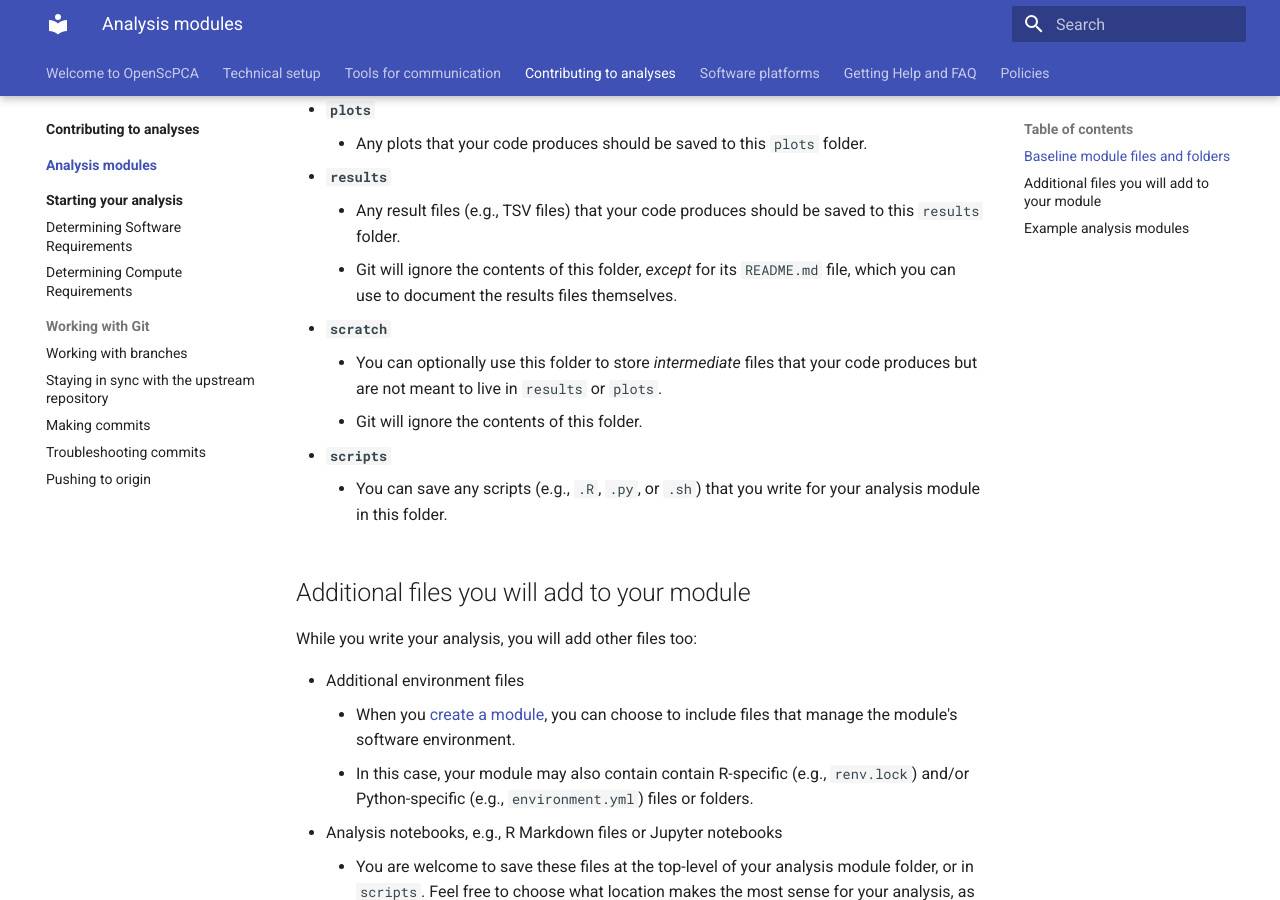
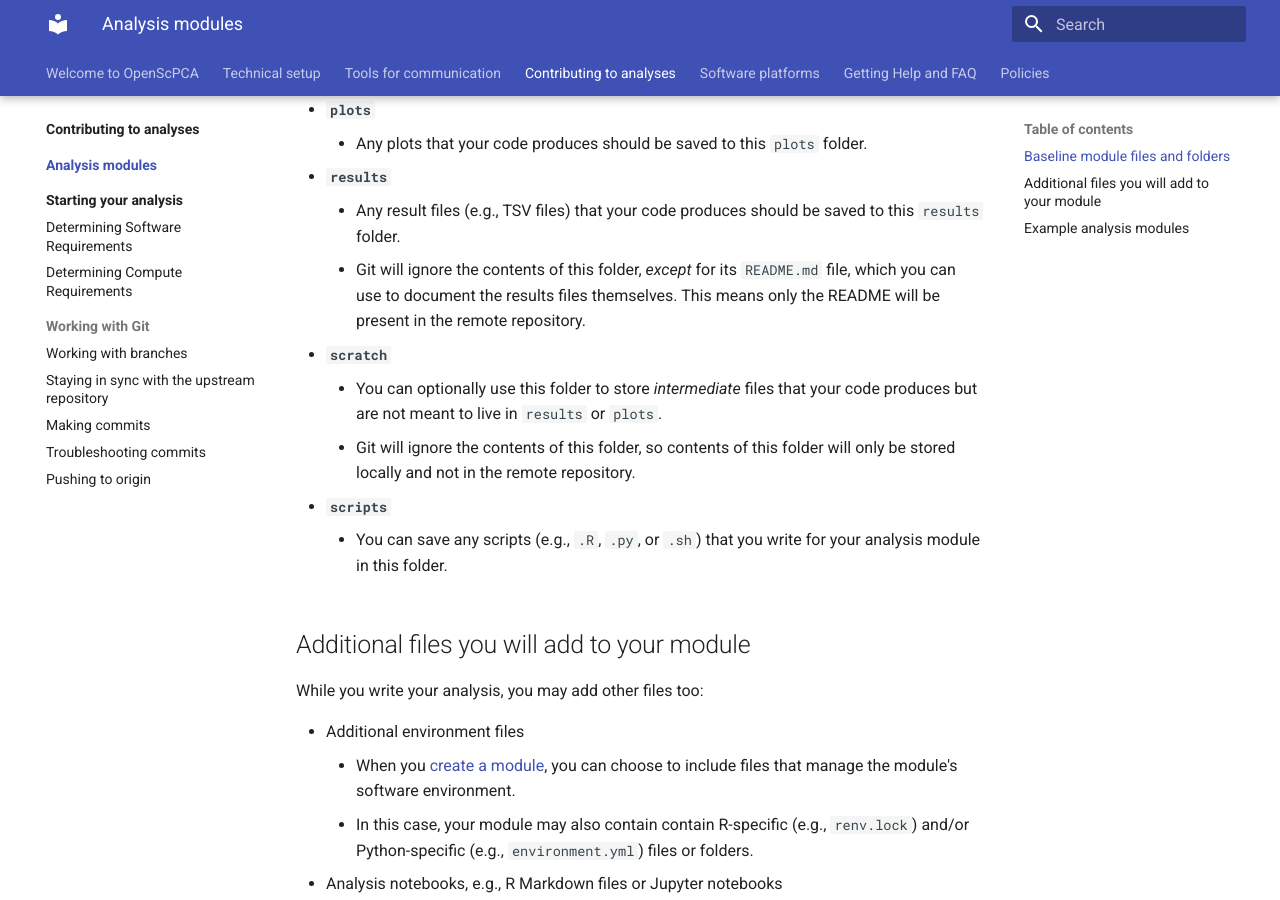
Before and after one commit to AlexsLemonade/OpenScPCA-analysis, an MkDocs documentation site: the page built from docs/contributing-to-analyses/analysis-modules/index.md, in a window 1280 px wide and 900 px high, scrolled down 1239 px. Built offline with MkDocs 1.6.1 and Material for MkDocs 9.7.7, drawn with Linux system fonts in a browser that asks for light colours; some of the changed text lies outside the part shown.

Commit message:
Apply suggestions from code review
Co-authored-by: Ally Hawkins <54039191+allyhawkins@users.noreply.github.com>

```diff
--- a/docs/contributing-to-analyses/analysis-modules/index.md
+++ b/docs/contributing-to-analyses/analysis-modules/index.md
@@ -5,7 +5,8 @@ Please refer to [this documentation on creating analysis modules](STUB_LINK for
 
 
 <!--TODO: too many links to the same place? -->
-Analysis modules will have this baseline file structure, as [created by `create-analysis-module.py`](STUB_LINK for creating modules):
+A starting point for the analysis module can be created using `create-analysis-module.py`.
+After running this script, you should now have a module with the following template structure:
 
 <figure markdown="span">
     ![Baseline file structure of an analysis module.](../../img/analysis-module-structure.png){width="200"}
@@ -38,16 +39,17 @@ New analysis modules will also be created with these folders:
 - **`results`**
     - Any result files (e.g., TSV files) that your code produces should be saved to this `results` folder.
     - Git will ignore the contents of this folder, _except_ for its `README.md` file, which you can use to document the results files themselves.
+    This means only the README will be present in the remote repository.
 - **`scratch`**
     - You can optionally use this folder to store _intermediate_ files that your code produces but are not meant to live in `results` or `plots`.
-    - Git will ignore the contents of this folder.
+    - Git will ignore the contents of this folder, so contents of this folder will only be stored locally and not in the remote repository.
 - **`scripts`**
     - You can save any scripts (e.g., `.R`, `.py`, or `.sh`) that you write for your analysis module in this folder.
 
 
 ## Additional files you will add to your module
 
-While you write your analysis, you will add other files too:
+While you write your analysis, you may add other files too:
 
 - Additional environment files
     - When you [create a module](STUB_LINK for creating a module), you can choose to include files that manage the module's software environment.
```
